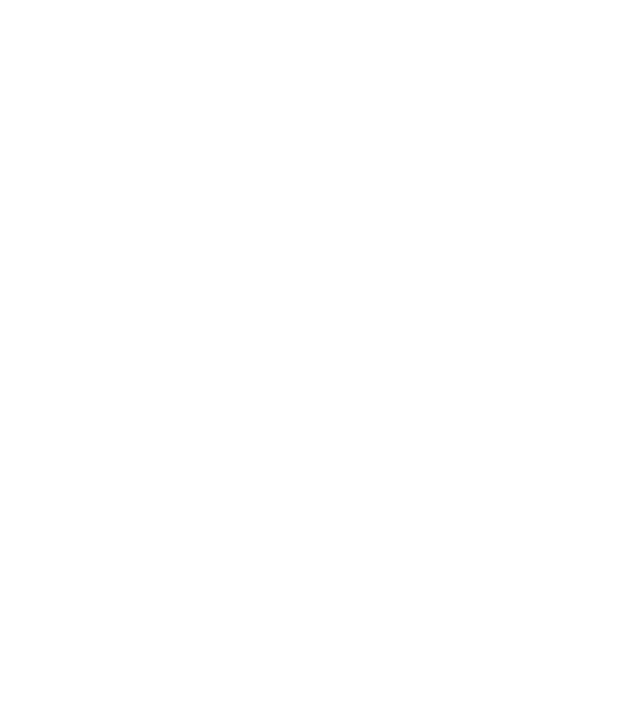
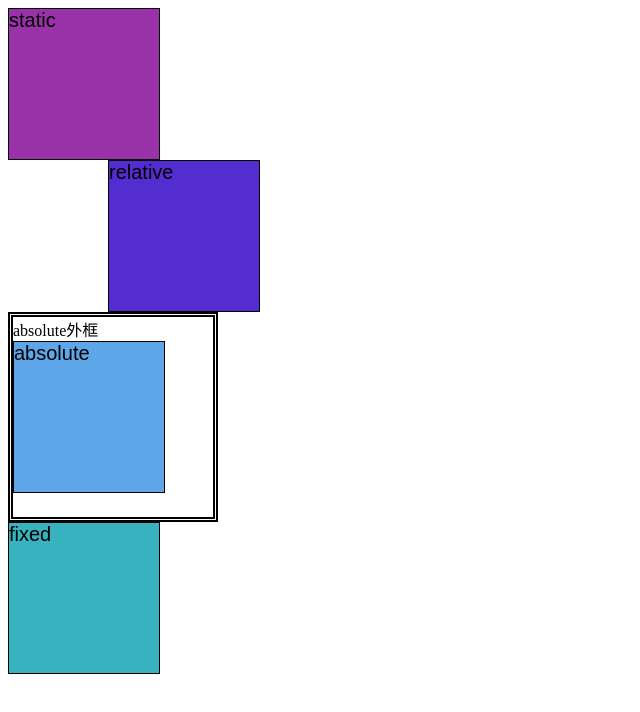
Before and after one commit to 05230773/UIUX-, a plain HTML site: page 0512/index.html in a window 1280 px wide. Shown: the whole page, without its empty margins (0-640 px from the left). Drawn offline with Linux system fonts and the light colour scheme.

Commit message:
position&transform

```diff
--- a/0512/index.html
+++ b/0512/index.html
@@ -7,10 +7,12 @@
         <link rel="stylesheet" href="style.css">
     </head>
     <body>
-        <div class="post"></div>
-        <div class="post"></div>
-        <div class="post"></div>
-        <div class="post"></div>
+        <div class="post static">static</div>
+        <div class="post relative">relative</div>
+        <div class="outter">absolute外框
+            <div class="post absolute">absolute</div>
+        </div>
+        <div class="post fixed">fixed</div>
 
     </body>
 </html>
--- a/0512/style.css
+++ b/0512/style.css
@@ -0,0 +1,26 @@
+.post{
+    width: 150px;
+    height: 150px;
+    border: 1px solid #000;
+    font-size: 20px;
+    font-family: Arial, Helvetica, sans-serif;
+}
+.static{background-color: #9932a8;
+    position:static;
+}
+.relative{
+    background-color: #532dcf;
+    position:relative;
+    left: 100px;
+}
+.absolute{
+    background-color: #5da7e8;
+}
+.outter{
+    width: 200px;
+    height: 200px;
+    border: 5px double #000;
+}
+.fixed{
+    background-color: #39b2bf;
+}
--- /dev/null
+++ b/0514/style.css
@@ -0,0 +1,42 @@
+.post{
+    width: 300px;
+    height: 300px;
+    font-size: 20px;
+    font-family: Arial, Helvetica, sans-serif;
+}
+.relative1{
+    background-color: rgb(250, 224, 234);
+    position: relative;
+    top: 200px;
+    left: 200px;
+    z-index: 4;
+}
+.relative2{
+    background-color: rgb(224, 166, 188);
+    position: relative;
+    top: 100px;
+    left: 100px;
+    z-index:2;
+}
+.non-position{
+    background-color: rgb(230, 136, 172);
+}
+.box{
+    width: 100px;
+    height: 100px;
+    background-color: #f5cb42;
+    position: absolute;
+    top: 200px;
+    left: 200px;
+    transform:skewy(50deg);
+
+}
+.outter{
+    width: 500px;
+    height: 500px;
+    border: 3px solid #f58742;
+    background-color: rgb(252, 255, 213);
+    position: relative;
+    top: 200px;
+    perspective: 200px;
+}
```
Also changed, not shown: 0514/index.html (added, +17 -0 lines).
